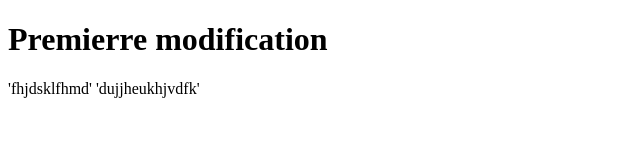
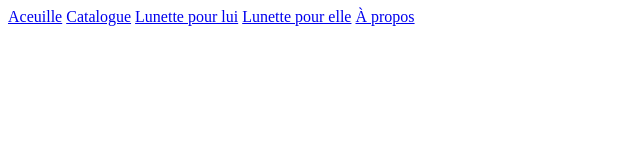
Before and after one commit to saveurdelime/ProjetBdBibilunette, a plain HTML site: page index.html in a window 1280 px wide. Shown: the whole page, without its empty margins (0-640 px from the left). Drawn offline with Linux system fonts and the light colour scheme.

Commit message:
Ajout de la bar de navigation

```diff
--- a/index.html
+++ b/index.html
@@ -4,11 +4,17 @@
     <meta charset="UTF-8">
     <meta name="viewport" content="width=device-width, initial-scale=1.0">
     <meta http-equiv="X-UA-Compatible" content="ie=edge">
-    <title>Document</title>
+    <title>BiBi lunette</title>
 </head>
 <body>
-<h1>Premierre modification</h1>
+        <div class = "topnav">
+        <a class="active" href="#Aceuille">Aceuille</a>
+        <a href="#Catalogue">Catalogue</a>
+        <a href="#Lunette pour lui">Lunette pour lui</a>
+        <a href="#Lunette pour elle">Lunette pour elle</a>
+        <a href="#À propos">À propos</a>
+        </div>
 </body>
-'fhjdsklfhmd'
-'dujjheukhjvdfk'
+</body>
+
 </html>
```
